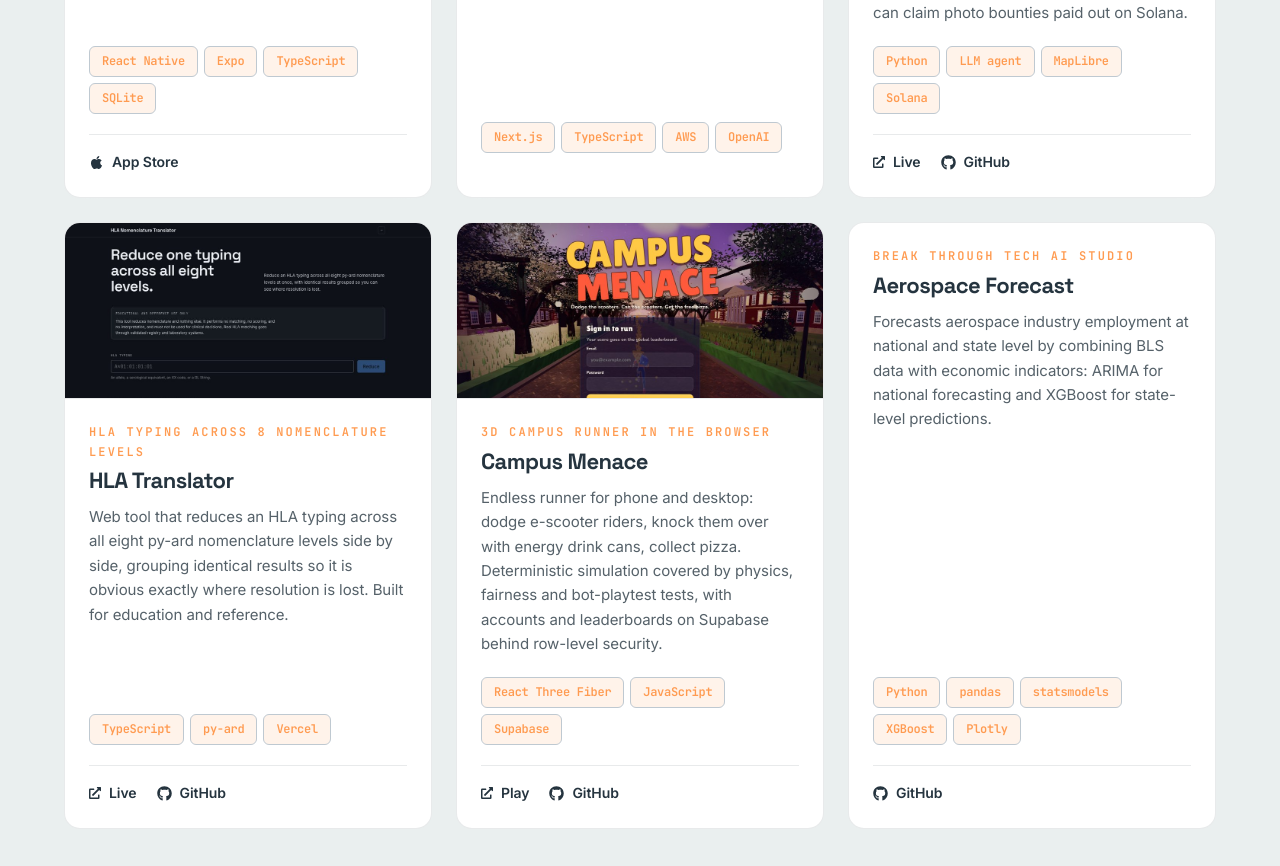
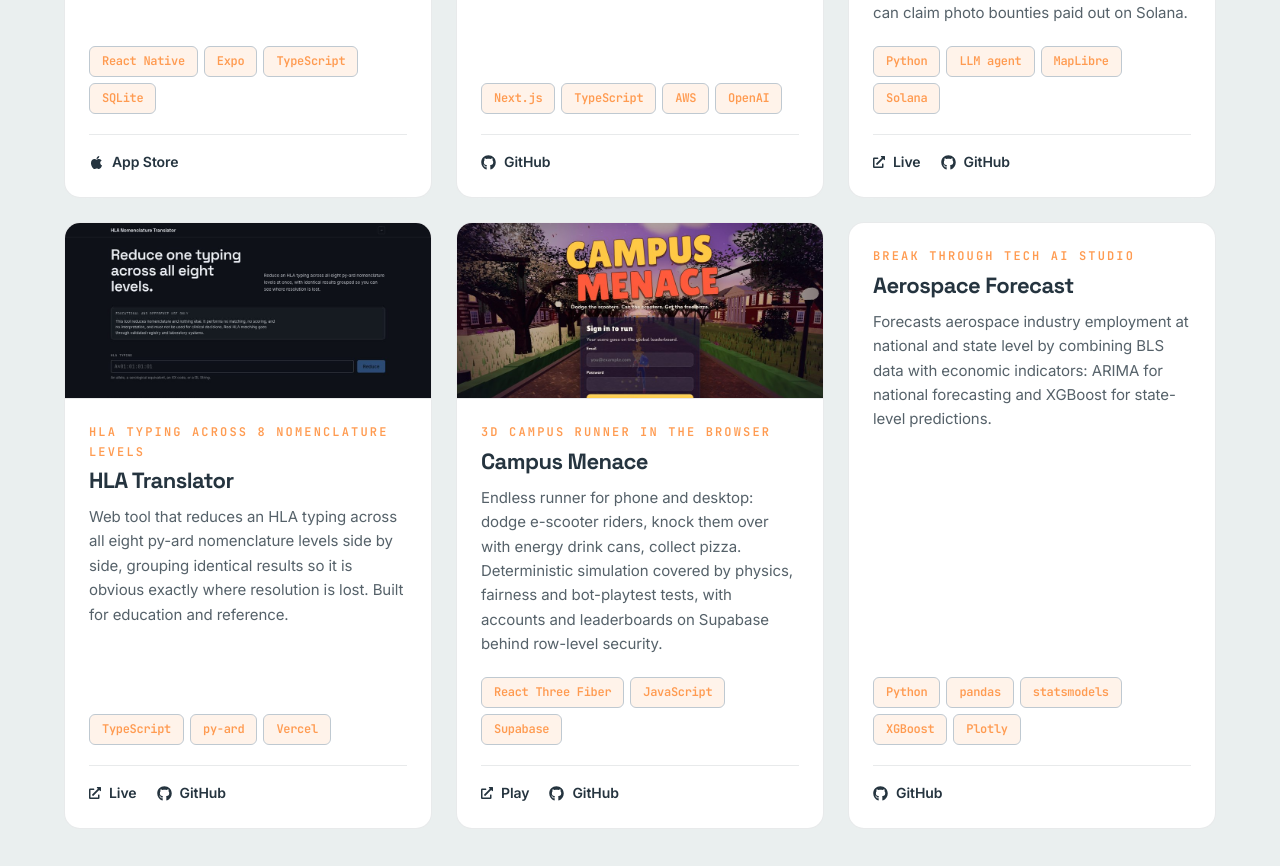
Before and after one commit to aryalsushant/alt-portfolio, a React (Create React App) app: page /classic in a window 1280 px wide. Shown: the part 4060-4926 px from the top of the page. Built offline with nearby package versions, Linux system fonts and the light colour scheme.

Commit message:
content: link HIPAApotamus to the Mississippi AI Innovation Hub repo

```diff
--- a/src/interactive/content.js
+++ b/src/interactive/content.js
@@ -135,7 +135,7 @@ export const PROJECTS = [
     dates: 'Feb 2026 – May 2026',
     desc: 'Won the USM Annual Hackathon 2025, then built a BAA compliance proof of concept for the Mississippi Department of Health with ITS and AWS. Vendor e-signatures with signed PDFs on S3 and a SHA-256 audit hash for every signing event. Automated 90/30/7-day expiry reminders via SES and GPT-4o audit packet summaries.',
     stack: ['Next.js', 'TypeScript', 'AWS', 'OpenAI'],
-    links: [],
+    links: [{ label: 'GitHub', href: 'https://github.com/Mississippi-AI-Innovation-Hub/HIPPApotamus' }],
     image: '/hipaa.jpeg',
     category: 'ai',
     color: '#7db8ff',
```
